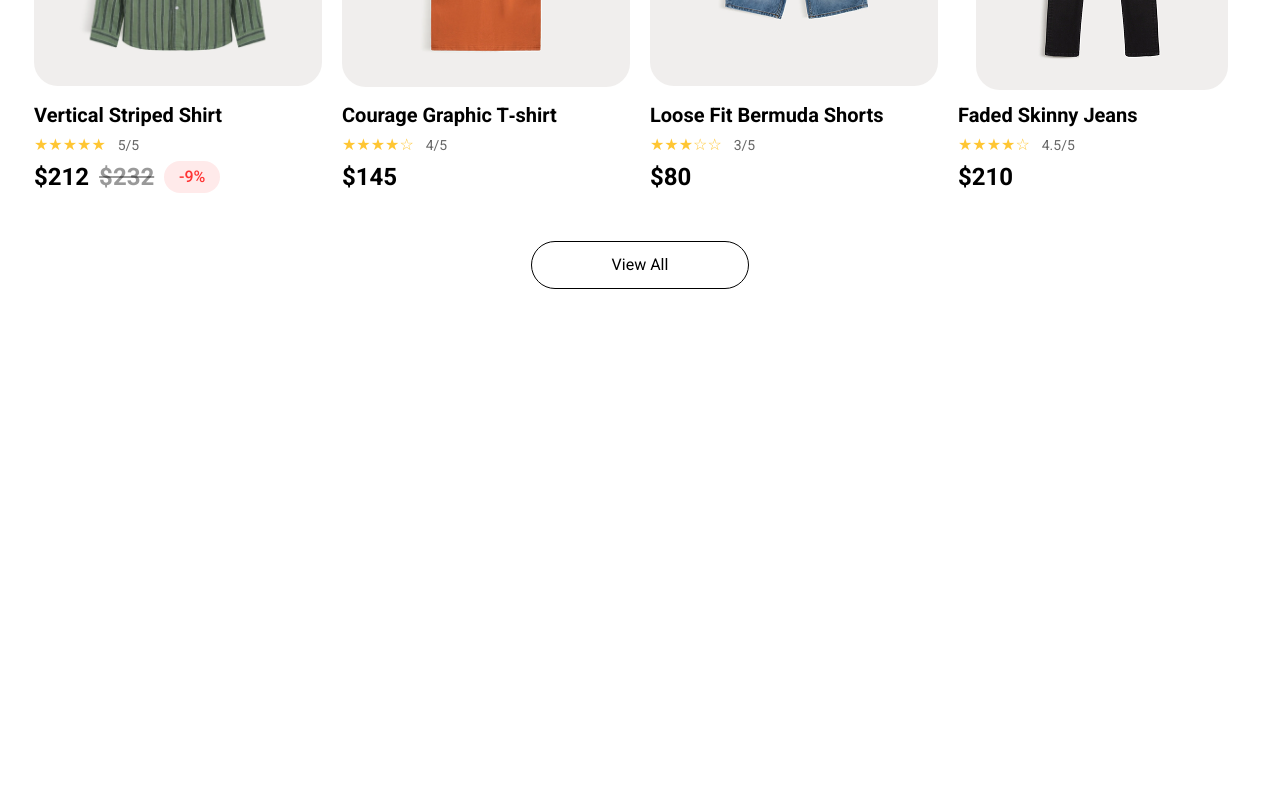
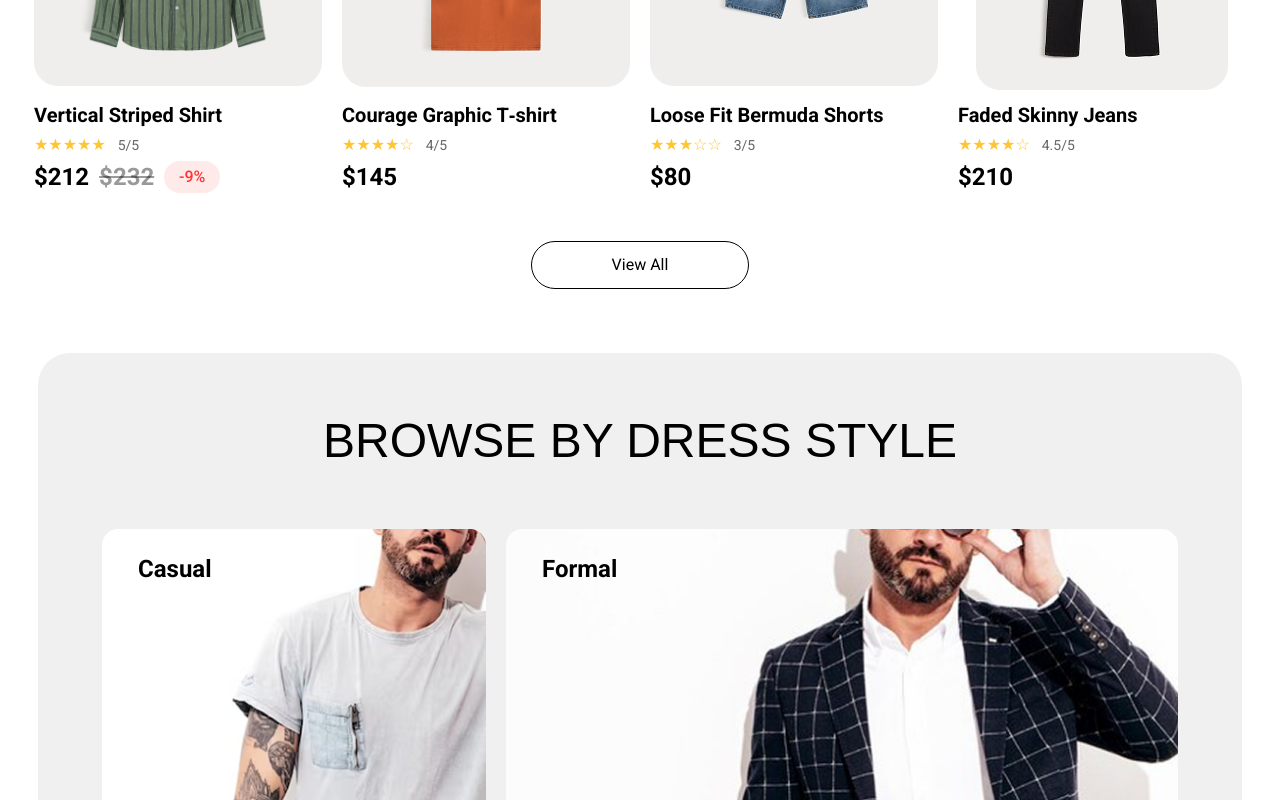
Before and after one commit to trishacapitle/clothing-ecommerce-frontend, a React (Vite) app: page / in a window 1280 px wide. Shown: the part 2000-2800 px from the top of the page. Before the commit the page ends 2353 px from the top, so only its background shows below. Built offline with nearby package versions, Linux system fonts and the light colour scheme; a web font is replaced by a local one.

Commit message:
feat: categories ui and hover interaction, attach categories in main App component

```diff
--- a/src/App.jsx
+++ b/src/App.jsx
@@ -3,6 +3,7 @@ import Navbar from "./components/Navbar";
 import Hero from "./components/Hero";
 import Brands from "./components/Brands";
 import Products from "./components/Products";
+import Categories from "./components/Categories";
 
 const App = () => {
   return (
@@ -12,6 +13,7 @@ const App = () => {
       <Hero />
       <Brands />
       <Products />
+      <Categories />
     </main>
   );
 };
--- /dev/null
+++ b/src/components/Categories.jsx
@@ -0,0 +1,47 @@
+const Categories = () => {
+  return (
+    <div className="col-center rounded-4xl bg-[#F0F0F0] p-16 w-fit m-auto">
+      <h1 className="font-secondary mb-16 text-5xl uppercase">
+        browse by dress style
+      </h1>
+      <div className="flex-center font-primary gap-5">
+        <div className="casual relative">
+          <p className="absolute top-6 left-9 text-2xl font-bold">Casual</p>
+          <img
+            src="/casual.png"
+            alt="Casual Wear"
+            className="h-72 w-96 rounded-2xl transition-shadow duration-300 ease-in-out hover:shadow-xl"
+          />
+        </div>
+        <div className="formal relative">
+          <p className="absolute top-6 left-9 text-2xl font-bold">Formal</p>
+          <img
+            src="/formal.png"
+            alt="Formal Wear"
+            className="h-72 w-2xl rounded-2xl transition-shadow duration-300 ease-in-out hover:shadow-xl"
+          />
+        </div>
+      </div>
+      <div className="flex-center font-primary mt-5 gap-5">
+        <div className="party relative">
+          <p className="absolute top-6 left-9 text-2xl font-bold">Party</p>
+          <img
+            src="/party.png"
+            alt="Party Wear"
+            className="h-72 w-2xl rounded-2xl transition-shadow duration-300 ease-in-out hover:shadow-xl"
+          />
+        </div>
+        <div className="gym relative">
+          <p className="absolute top-6 left-9 text-2xl font-bold">Gym</p>
+          <img
+            src="/gym.png"
+            alt="Gym Wear"
+            className="h-72 w-96 rounded-2xl transition-shadow duration-300 ease-in-out hover:shadow-xl"
+          />
+        </div>
+      </div>
+    </div>
+  );
+};
+
+export default Categories;
```
